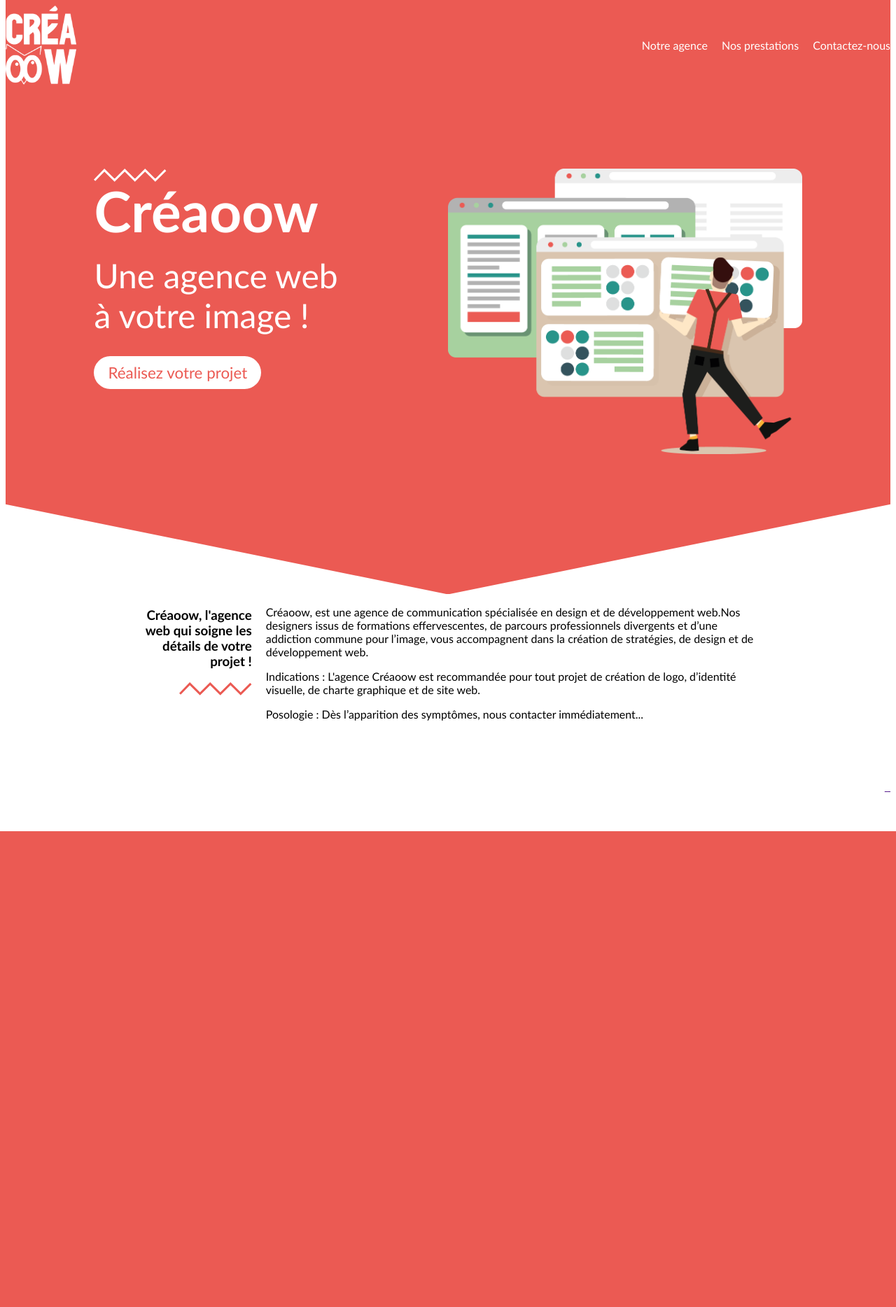
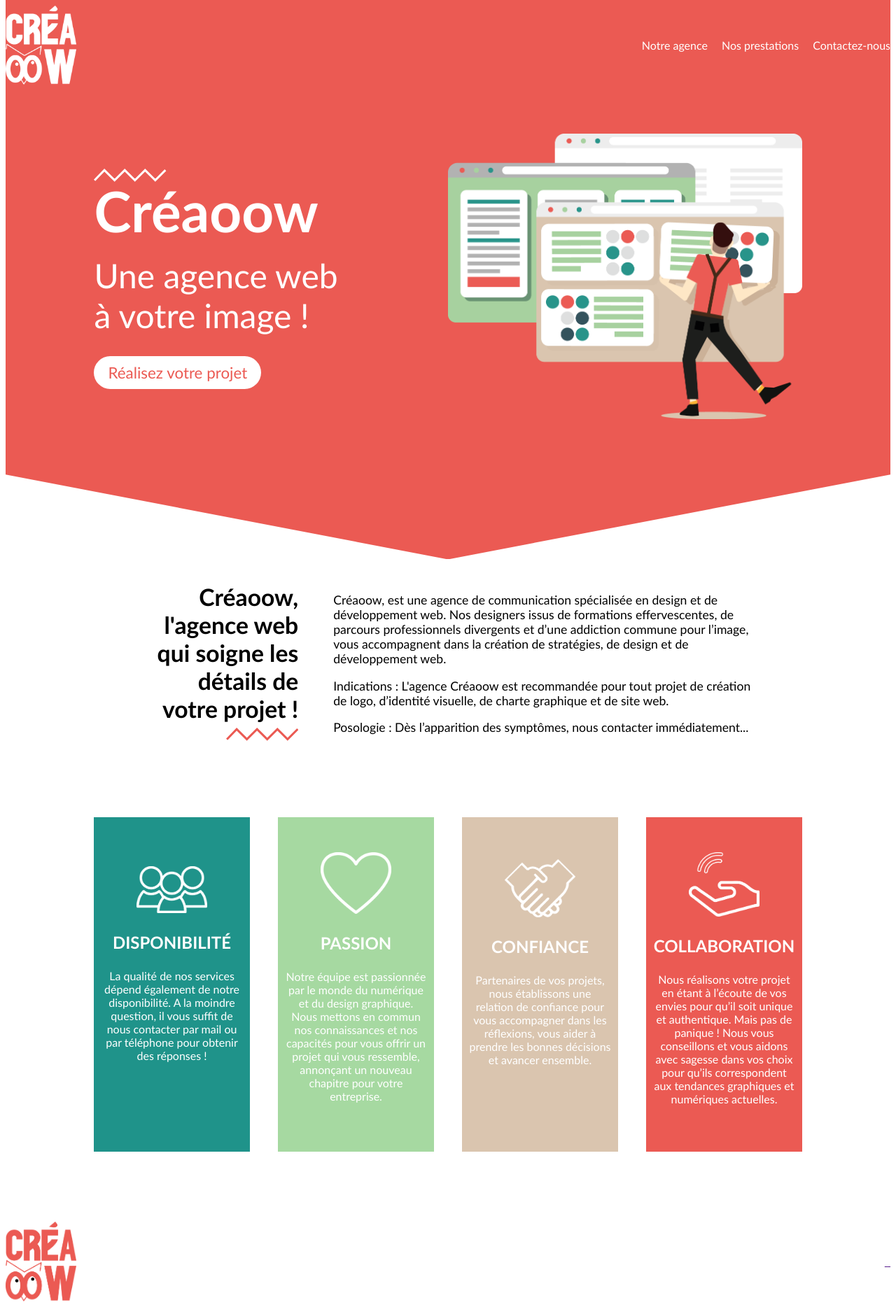
Before and after one commit to CoralyM/creaoow, a PHP site: page / in a window 1280 px wide. Shown: the whole page at 70% size. Before the commit the page ends 1188 px from the top, so only its background shows below. Run offline with PHP 8.4, Linux system fonts and the light colour scheme.

Commit message:
integration page accueil

```diff
--- a/css/style.css
+++ b/css/style.css
@@ -70,6 +70,7 @@
 
 .banner-elements img {
     width: 50%;
+    margin-top: -50px;
 }
 
 .banner-elements div h1 {
@@ -88,7 +89,7 @@
 
 .presentation {
     display: flex;
-    align-items: top;
+    align-items: flex-start;
     justify-content: space-between;
     width: 70%;
     margin: 0 auto;
@@ -96,12 +97,65 @@
 
 .presentation .slogan {
     text-align: right;
-    padding-right: 20px;
+    padding-right: 50px;
+    font-size: 1.8rem;
+}
+
+.presentation h3 {
+    margin-bottom: -2px;
+}
+
+.presentation-texte {
+    padding-top: 30px;
+    font-size: 1.1rem;
+}
+
+.valeurs {
+    display: flex;
+    width: 80%;
+    margin: 0 auto;
+    justify-content: space-between;
+    padding-top: 100px;
+}
+
+.valeurs div {
+    width: 20%;
+    text-align: center;
+    color: white;
+    padding: 50px 10px 50px 10px;
+}
+
+.valeurs div img {
+    width: 50%;
+}
+
+.valeurs div h3 {
+    text-transform: uppercase;
+    font-size: 1.5rem;
+}
+
+.valeurs div:nth-child(1) {
+    background-color: #1F938A;
+    padding-top: 70px;
+}
+
+.valeurs div:nth-child(2) {
+    background-color: #A6D9A1;
+}
+
+.valeurs div:nth-child(3) {
+    background-color: #DAC5AF;
+    padding-top: 60px;
+}
+
+.valeurs div:nth-child(4) {
+    background-color: #EB5A53;
 }
 
 footer {
     display: flex;
     align-items: center;
     justify-content: space-between;
-    padding-top: 20px;
+    padding-top: 100px;
+    position: relative;
 }
--- a/index.php
+++ b/index.php
@@ -9,7 +9,7 @@
                 <path id="Tracé_676" data-name="Tracé 676" d="M4750.45,1200.881l14.042-14.544,14.544,14.544,14.544-14.544,14.544,14.544,14.544-14.544,14.544,14.544,14.543-14.544" transform="translate(-4749.371 -1184.198)" fill="none" stroke="#fff" stroke-width="3"/>
             </svg>
             <h1> Créaoow </h1>
-            <h2> Une agence web à votre image !</h2>
+            <h2>Une agence web à votre image !</h2>
             <a href=''> Réalisez votre projet </a>
         </div>
         <img src='images/illustration_home.png'>
@@ -23,9 +23,9 @@
             <path id="Tracé_671" data-name="Tracé 671" d="M4750.45,1200.881l14.042-14.544,14.544,14.544,14.544-14.544,14.544,14.544,14.544-14.544,14.544,14.544,14.543-14.544" transform="translate(-4749.371 -1184.198)" fill="none" stroke="#eb5a53" stroke-width="3"/>
         </svg>
     </div>
-    <div>
+    <div class='presentation-texte'>
         <p>
-            Créaoow, est     une agence de communication spécialisée en design et de développement web.Nos designers issus de formations effervescentes, de parcours professionnels divergents et d’une addiction commune pour l’image, vous accompagnent dans la création de stratégies, de design et de développement web.
+            Créaoow, est une agence de communication spécialisée en design et de développement web. Nos designers issus de formations effervescentes, de parcours professionnels divergents et d’une addiction commune pour l’image, vous accompagnent dans la création de stratégies, de design et de développement web.
         </p>
         <p>
             Indications : L'agence Créaoow est recommandée pour tout projet de création de logo, d’identité visuelle, de charte graphique et de site web.
@@ -33,7 +33,37 @@
         <p> Posologie : Dès l’apparition des symptômes, nous contacter immédiatement... </p>
     </div>
     <div>
+    </div>
+</section>
 
+<section class='valeurs'>
+    <div>
+        <img src='images/picto-disponibilité.png'>
+        <h3> Disponibilité </h3>
+        <p>
+            La qualité de nos services dépend également de notre disponibilité. A la moindre question, il vous suffit de nous contacter par mail ou par téléphone pour obtenir des réponses !
+        </p>
+    </div>
+    <div>
+        <img src='images/picto-passion.png'>
+        <h3> Passion </h3>
+        <p>
+            Notre équipe est passionnée par le monde du numérique et du design graphique. Nous mettons en commun nos connaissances et nos capacités pour vous offrir un projet qui vous ressemble, annonçant un nouveau chapitre pour votre entreprise.
+        </p>
+    </div>
+    <div>
+        <img src='images/picto-confiance.png'>
+        <h3> Confiance </h3>
+        <p>
+            Partenaires de vos projets, nous établissons une relation de confiance pour vous accompagner dans les réflexions, vous aider à prendre les bonnes décisions et avancer ensemble.
+        </p>
+    </div>
+    <div>
+        <img src='images/picto-collaboration.png'>
+        <h3> Collaboration </h3>
+        <p>
+        Nous réalisons votre projet en étant à l’écoute de vos envies pour qu’il soit unique et authentique. Mais pas de panique ! Nous vous conseillons et vous aidons avec sagesse dans vos choix pour qu’ils correspondent aux tendances graphiques et numériques actuelles.
+        </p>
     </div>
 </section>
 
--- a/partials/footer.html
+++ b/partials/footer.html
@@ -1,5 +1,5 @@
     <footer class='container'>
-        <img src='images/logo.png' loading='lazy' class='logo'>
+        <img src='images/logo_rouge.png' loading='lazy' class='logo'>
         <div>
             <a href=''> <img src='' loading='lazy'> </a>
             <a href=''> <img src='' loading='lazy'> </a>
```
Also changed, not shown: images/logo_anime.png (added), images/logo_rouge.png (added), images/picto-collaboration.png, images/picto-confiance.png, images/picto-disponibilité.png, images/picto-passion.png.
